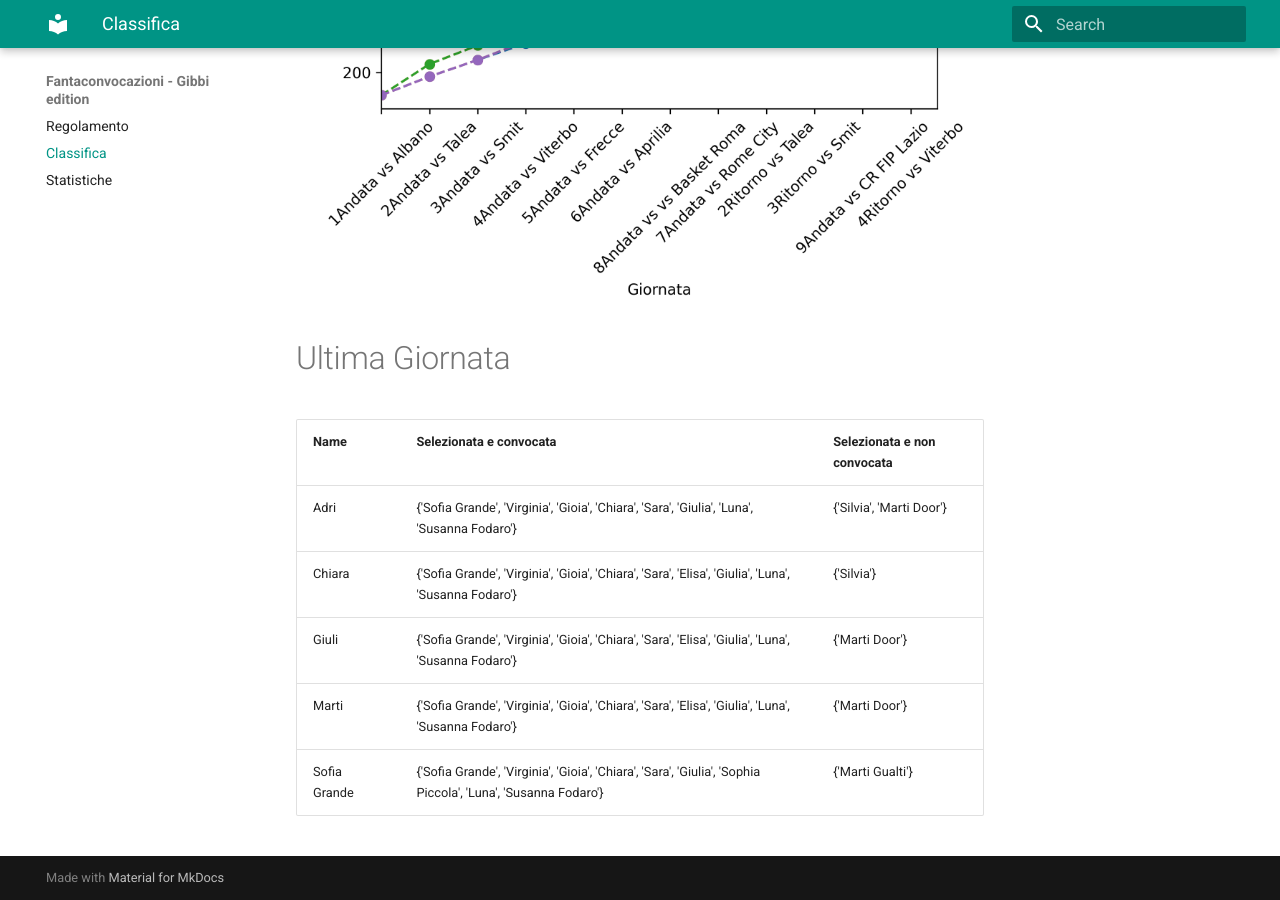
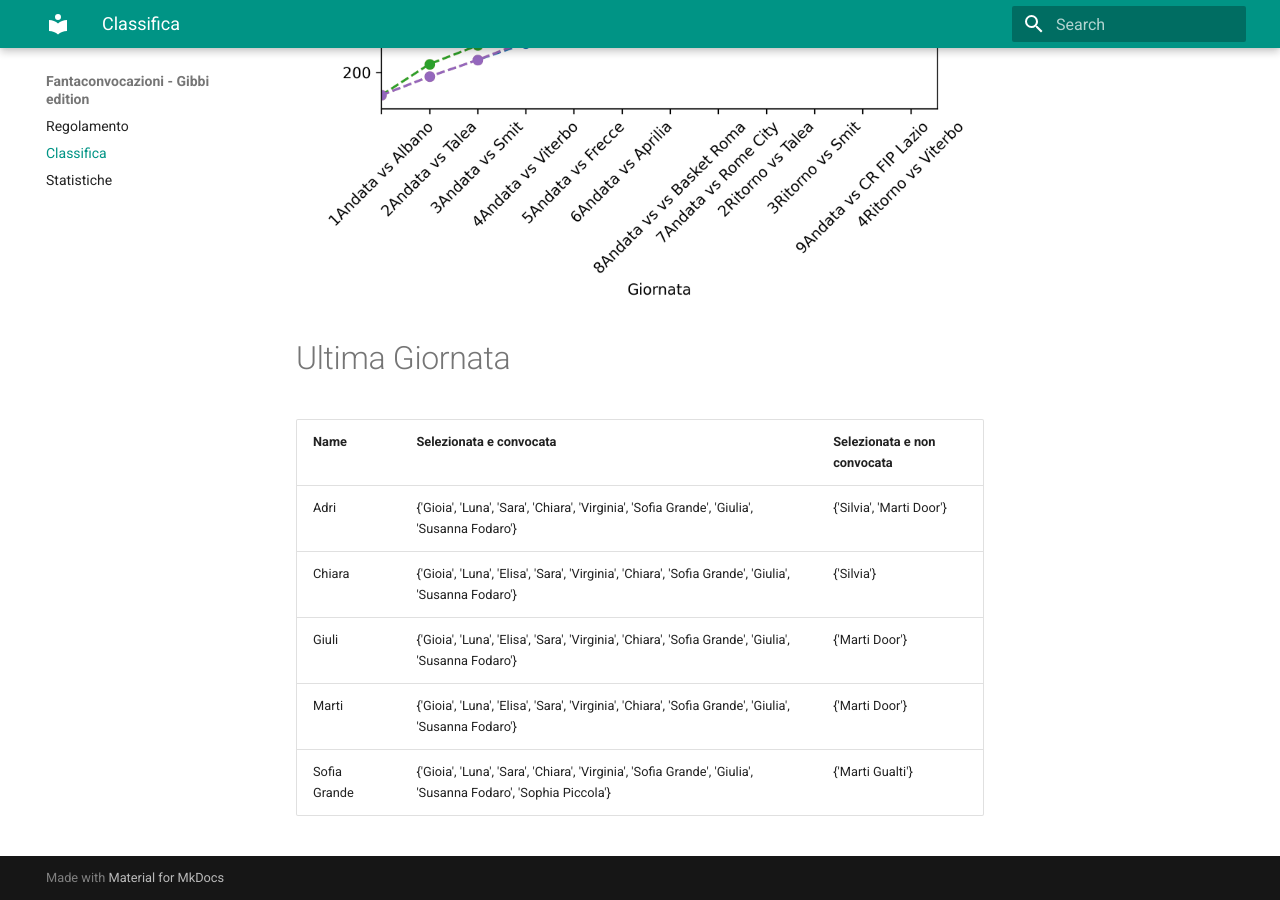
Before and after one commit to martinig94/fantagibbi, an MkDocs documentation site: the page built from docs/Classifica.md, in a window 1280 px wide and 900 px high, scrolled down 810 px. Built offline with MkDocs 1.6.1 and Material for MkDocs 9.7.7, drawn with Linux system fonts in a browser that asks for light colours.

Commit message:
Auto-update from main.py

```diff
--- a/docs/Classifica.md
+++ b/docs/Classifica.md
@@ -18,9 +18,9 @@
 <!-- START_TABLE CORRECT -->
 | Name         | Selezionata e convocata                                                                                       | Selezionata e non convocata   |
 |:-------------|:--------------------------------------------------------------------------------------------------------------|:------------------------------|
-| Adri         | {'Sofia Grande', 'Virginia', 'Gioia', 'Chiara', 'Sara', 'Giulia', 'Luna', 'Susanna Fodaro'}                   | {'Silvia', 'Marti Door'}      |
-| Chiara       | {'Sofia Grande', 'Virginia', 'Gioia', 'Chiara', 'Sara', 'Elisa', 'Giulia', 'Luna', 'Susanna Fodaro'}          | {'Silvia'}                    |
-| Giuli        | {'Sofia Grande', 'Virginia', 'Gioia', 'Chiara', 'Sara', 'Elisa', 'Giulia', 'Luna', 'Susanna Fodaro'}          | {'Marti Door'}                |
-| Marti        | {'Sofia Grande', 'Virginia', 'Gioia', 'Chiara', 'Sara', 'Elisa', 'Giulia', 'Luna', 'Susanna Fodaro'}          | {'Marti Door'}                |
-| Sofia Grande | {'Sofia Grande', 'Virginia', 'Gioia', 'Chiara', 'Sara', 'Giulia', 'Sophia Piccola', 'Luna', 'Susanna Fodaro'} | {'Marti Gualti'}              |
+| Adri         | {'Gioia', 'Luna', 'Sara', 'Chiara', 'Virginia', 'Sofia Grande', 'Giulia', 'Susanna Fodaro'}                   | {'Silvia', 'Marti Door'}      |
+| Chiara       | {'Gioia', 'Luna', 'Elisa', 'Sara', 'Virginia', 'Chiara', 'Sofia Grande', 'Giulia', 'Susanna Fodaro'}          | {'Silvia'}                    |
+| Giuli        | {'Gioia', 'Luna', 'Elisa', 'Sara', 'Virginia', 'Chiara', 'Sofia Grande', 'Giulia', 'Susanna Fodaro'}          | {'Marti Door'}                |
+| Marti        | {'Gioia', 'Luna', 'Elisa', 'Sara', 'Virginia', 'Chiara', 'Sofia Grande', 'Giulia', 'Susanna Fodaro'}          | {'Marti Door'}                |
+| Sofia Grande | {'Gioia', 'Luna', 'Sara', 'Chiara', 'Virginia', 'Sofia Grande', 'Giulia', 'Susanna Fodaro', 'Sophia Piccola'} | {'Marti Gualti'}              |
 <!-- END_TABLE CORRECT -->
```
